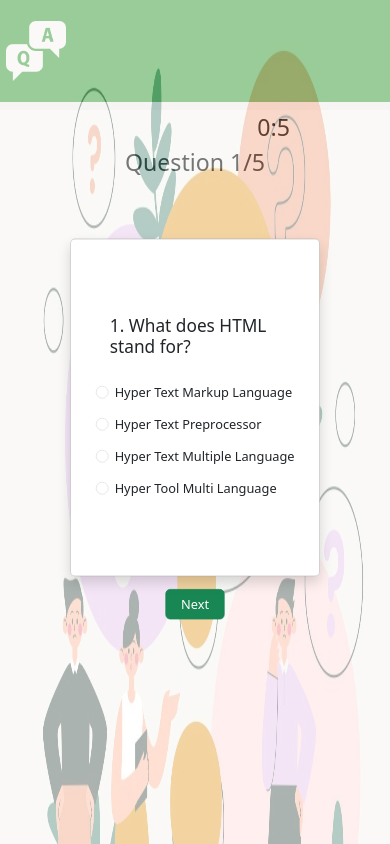
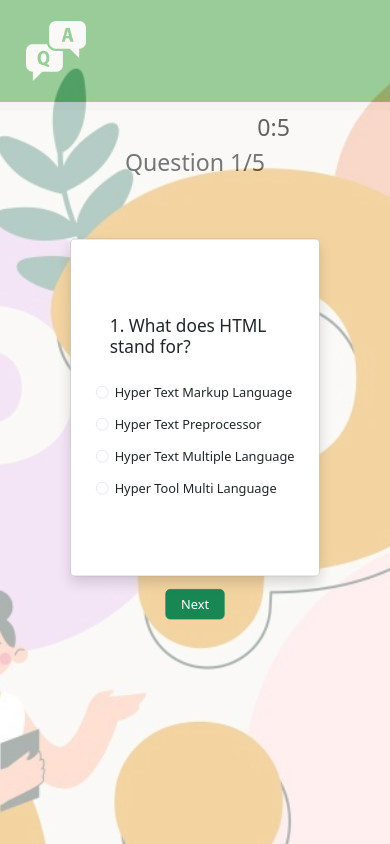
Before and after one commit to onelipremarathne/quick-quiz, a plain HTML site: page quiz.html in a window 390 px wide. Drawn offline with nearby package versions, Linux system fonts and the light colour scheme.

Commit message:
update styles for responsive design

```diff
--- a/styles.css
+++ b/styles.css
@@ -65,6 +65,9 @@
    margin-top: -40px !important;
     width: 60% !important;
   }
+    .bg-picture{
+    object-fit: cover;
+  }
 }
 
 @media only screen and (max-width: 768px) {
@@ -77,14 +80,20 @@
   .btn-success {
   width: 20% !important;
 }
+  .bg-picture{
+    object-fit: cover;
+  }
 
 }
 @media only screen and (max-width: 500px) {
   .navbar-brand img {
-    margin-left: -40px !important;
+    margin-left: -20px !important;
   }
   .form {
     scale: 0.7;
+  }
+  .bg-picture{
+    object-fit: cover;
   }
 }
 
```
